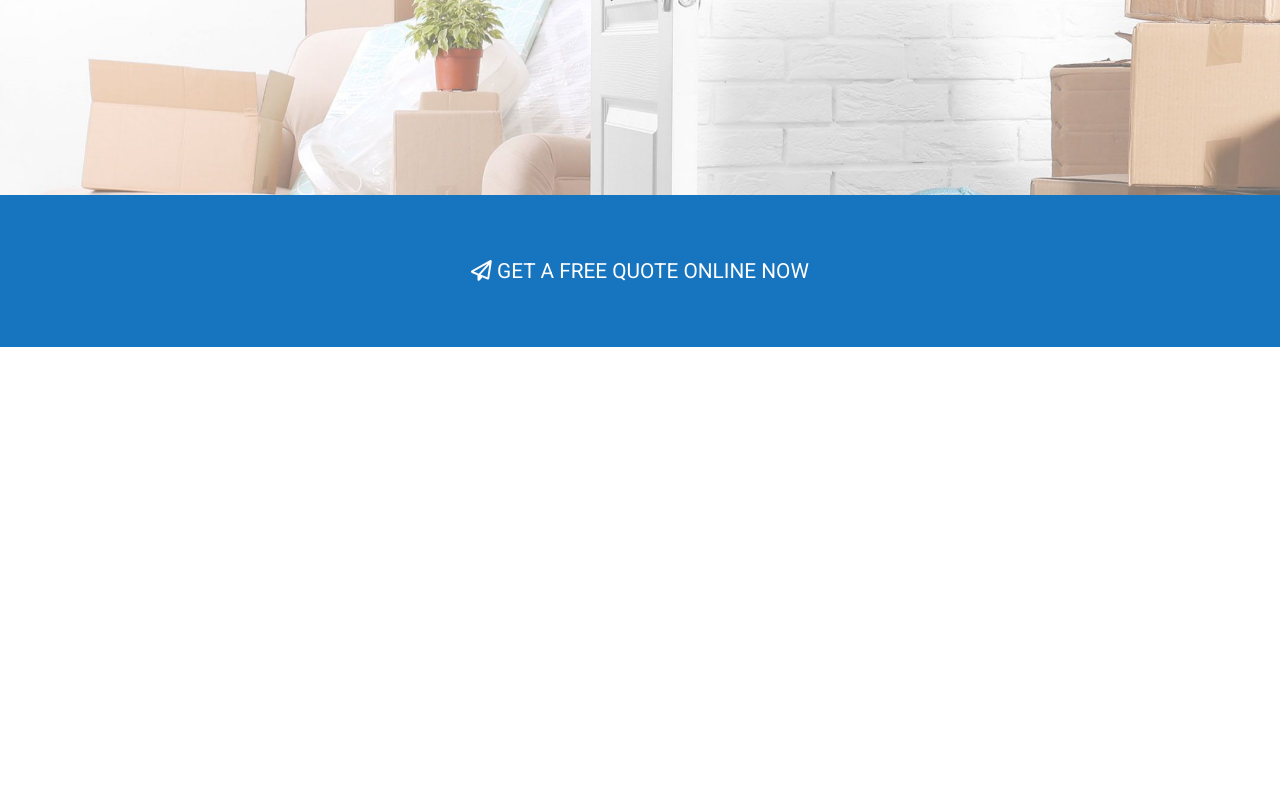
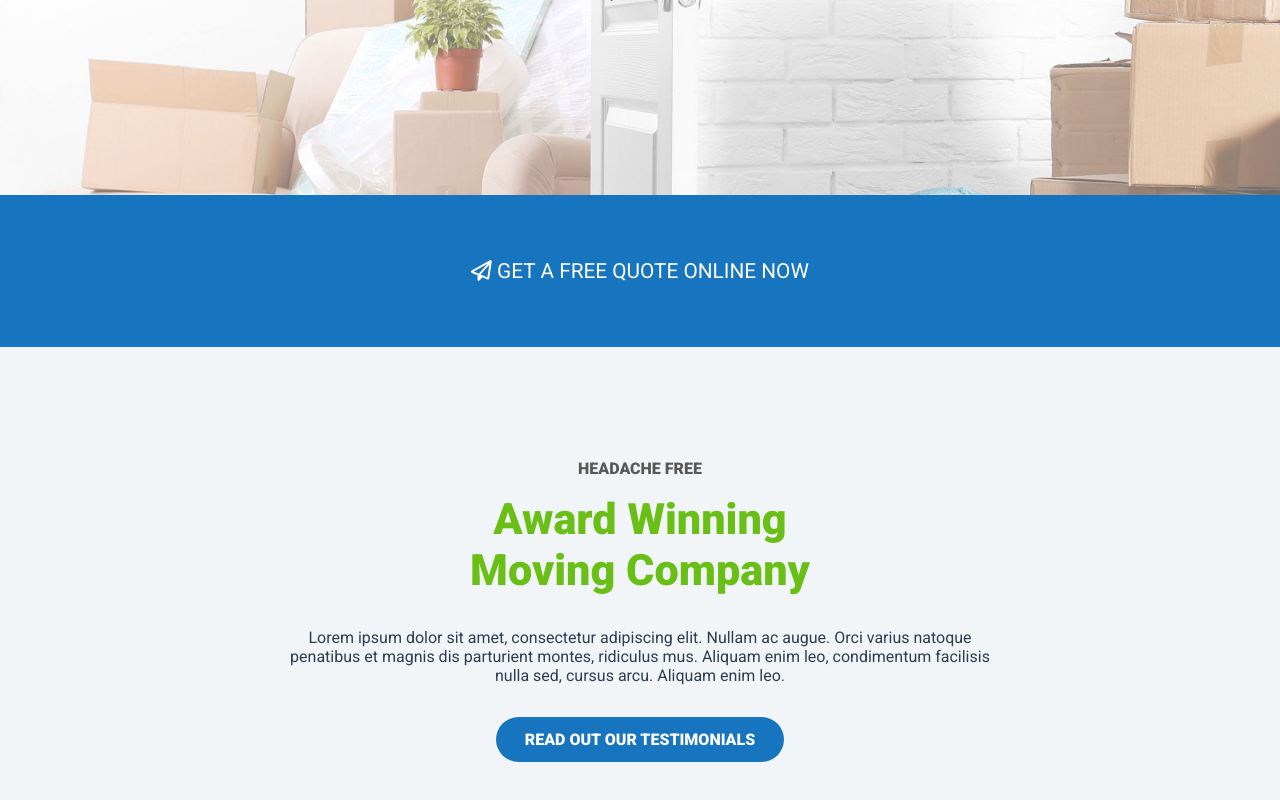
Before and after one commit to Hugocod/proj-html-vuejs, a Vue app: page / in a window 1280 px wide. Shown: the part 432-1232 px from the top of the page. Before the commit the page ends 800 px from the top, so only its background shows below. Built offline with nearby package versions, Linux system fonts and the light colour scheme.

Commit message:
completed InfoSectionAward

```diff
--- a/src/App.vue
+++ b/src/App.vue
@@ -1,12 +1,16 @@
 <template>
-    <intro-section />
+    <div>
+        <intro-section />
+        <info-section-award />
+    </div>
 </template>
 
 <script>
+import InfoSectionAward from "./components/primary/InfoSectionAward.vue";
 import IntroSection from "./components/primary/IntroSection.vue";
 export default {
     name: "App",
-    components: { IntroSection },
+    components: { IntroSection, InfoSectionAward },
 };
 </script>
 
--- a/src/components/primary/InfoSectionAward.vue
+++ b/src/components/primary/InfoSectionAward.vue
@@ -1,11 +1,38 @@
-<template></template>
+<template>
+    <div class="container">
+        <div class="wrapper">
+            <text-block :classVariant="1" subtitle="HEADACHE FREE" title="Award Winning Moving Company" />
+            <p>
+                Lorem ipsum dolor sit amet, consectetur adipiscing elit. Nullam ac augue. Orci varius natoque penatibus et magnis dis parturient
+                montes, ridiculus mus. Aliquam enim leo, condimentum facilisis nulla sed, cursus arcu. Aliquam enim leo.
+            </p>
+            <btn-mono buttonText="read out our testimonials" />
+        </div>
+    </div>
+</template>
 
 <script>
+import BtnMono from "../secondary/BtnMono.vue";
+import TextBlock from "../secondary/TextBlock.vue";
 export default {
+    components: { TextBlock, BtnMono },
     name: "InfoSectionAward",
 };
 </script>
 
 <style scoped lang="scss">
 @import "../../scss/_resources.scss";
+
+.container {
+    background-color: $color-gray-light;
+    .wrapper {
+        @include wrapper-size;
+        padding: 6rem 0rem;
+        width: 60%;
+
+        p {
+            padding: 2rem;
+        }
+    }
+}
 </style>
```
